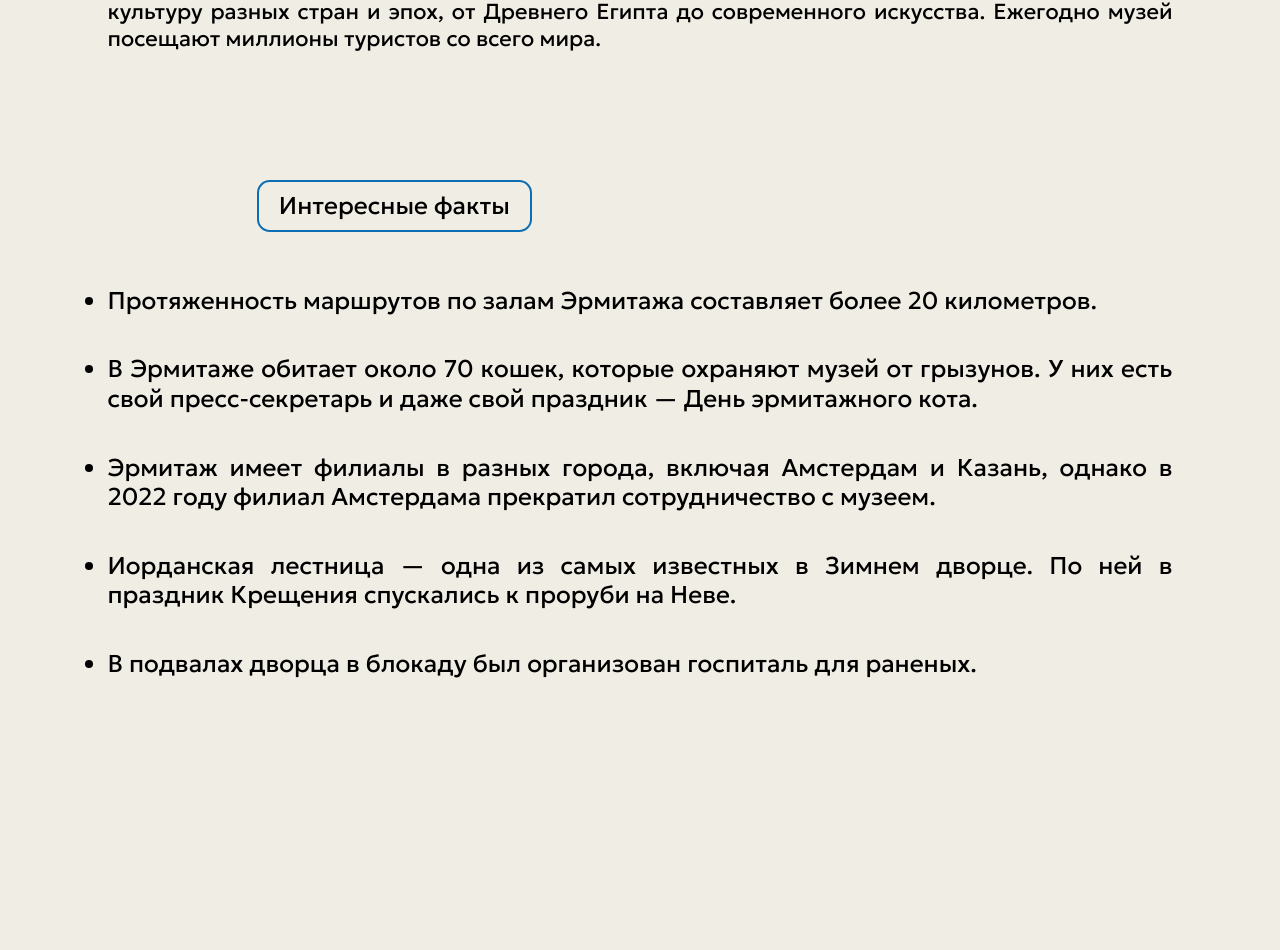
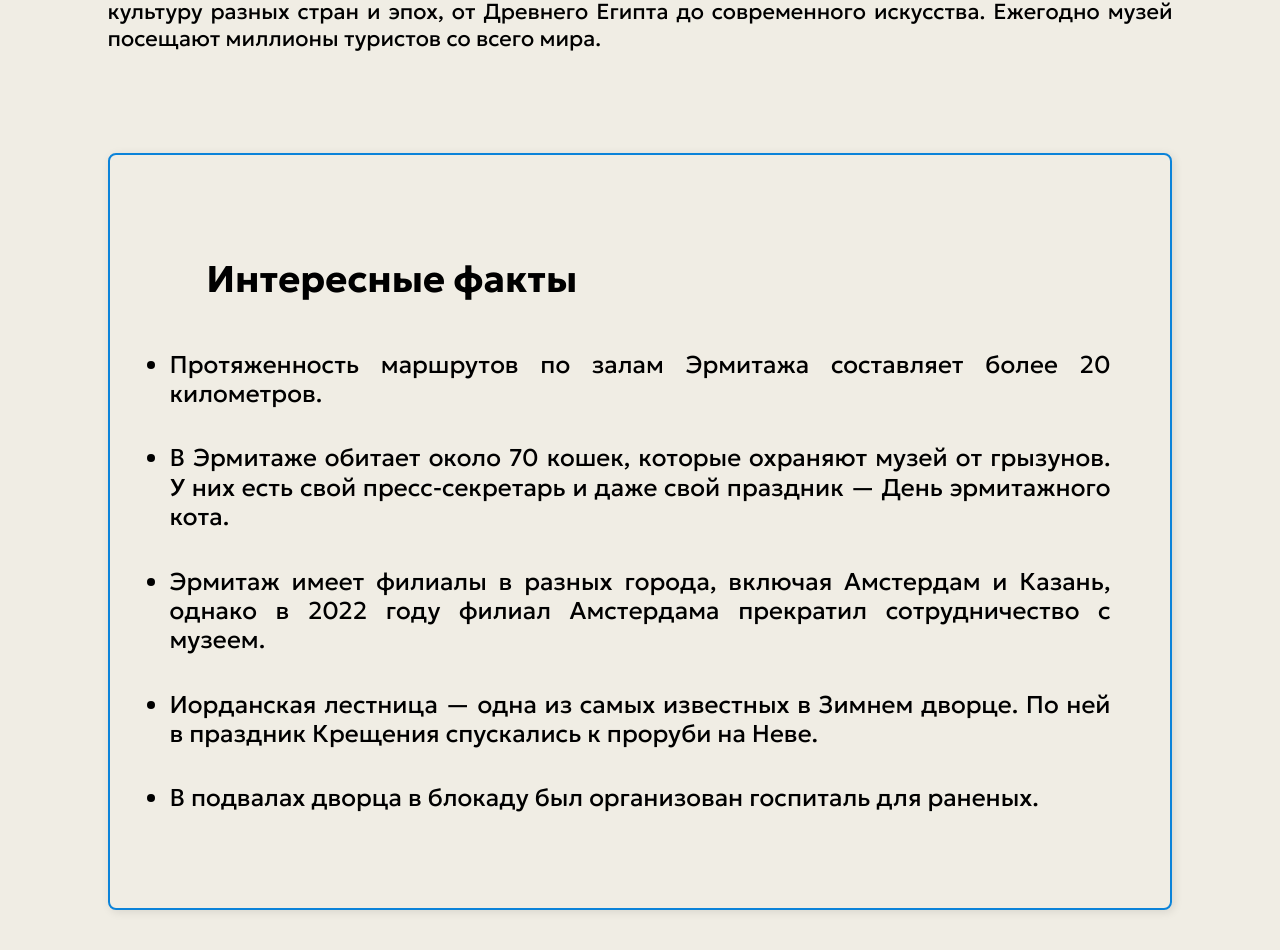
Before and after one commit to LeningradAfterTheVictory/Frontend, a Next.js app in the folder leningrad/: page /attraction-info in a window 1280 px wide. Shown: the part 4139-5089 px from the top of the page. Before the commit the page ends 4957 px from the top, so only its background shows below. Built offline with nearby package versions, Linux system fonts and the light colour scheme.

Commit message:
fix: border facts

```diff
--- a/leningrad/components/attraction-info/interesting-facts-style.css
+++ b/leningrad/components/attraction-info/interesting-facts-style.css
@@ -1,14 +1,26 @@
+.facts-container {
+    background-color: transparent; /* Светло-голубой фон */
+    border: 2px solid #0B83D9; /* Синяя окантовка */
+    border-radius: 8px;
+    padding: 60px;
+    max-width: 100%;
+    margin: 20px auto; /* Центрируем блок */
+    box-shadow: 2px 2px 10px rgba(0, 0, 0, 0.1); /* Тень для эффекта */
+}
+
 .facts-title{
     display: inline-block;
-    border: 0.16vw solid #0C6DB3;
+
     padding: 0.9% 1.9% 0.9% 1.9%;
     border-radius: 1vw;
     font-weight: 500;
-    font-size: 1.9vw;
+    font-size: 2.9vw;
+    font-weight: bold;
     line-height: 2.3vw;
     margin-top: 4.4%;
     margin-bottom: 5%;
-    margin-left: 14%;
+    margin-left: 2%;
+
 }
 
 .facts-list{
--- a/leningrad/components/attraction-info/interesting-facts.js
+++ b/leningrad/components/attraction-info/interesting-facts.js
@@ -2,7 +2,7 @@
 
 export default function InterestingFacts({ facts }) {
     return(
-        <section>
+        <section className="facts-container">
             <h2 className="facts-title">Интересные факты</h2>
             <ul className="facts-list">
                 {facts.map((fact, index) => (
```
